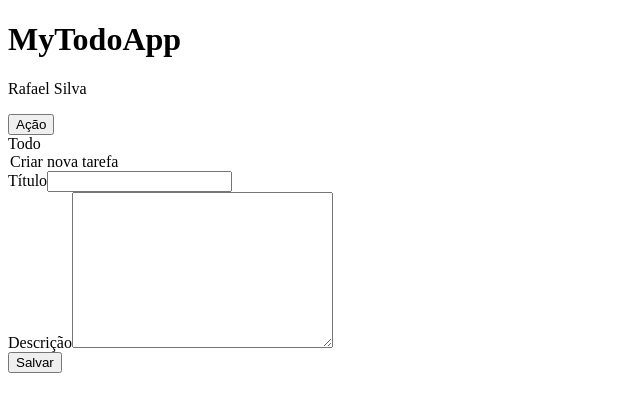
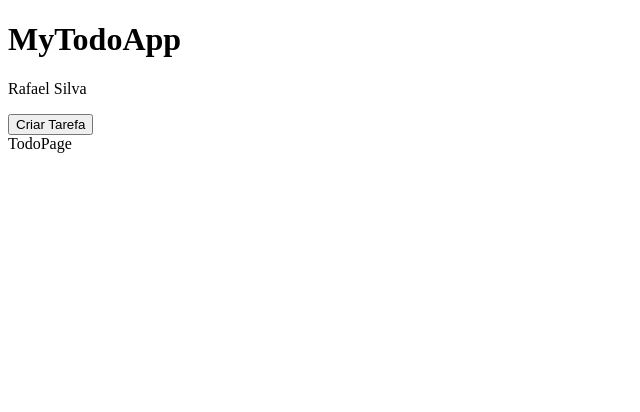
Before and after one commit to rsilvagit/FullStack-SENAI-M03S04, a React (Vite) app in the folder my-todo-list/: page /todo in a window 1280 px wide. Shown: the top 412 px of the page, without its empty margins (0-640 px from the left). Built offline with nearby package versions, Linux system fonts and the light colour scheme.

Commit message:
refatorando button criar tarefa

```diff
--- a/my-todo-list/src/layouts/Layout.jsx
+++ b/my-todo-list/src/layouts/Layout.jsx
@@ -1,14 +1,20 @@
 import React from 'react'
-import { Outlet } from 'react-router-dom'
+import { Outlet, useNavigate } from 'react-router-dom'
 import { HeaderComponent } from '../components/header/HeaderComponent'
+import ButtonComponent from '../components/button/ButtonComponent'
 
 export const Layout = () => {
+
+    const navigate = useNavigate();
+    const handleClick = () => {
+        navigate('todo');
+    }
   return (
     <div className='Layout'>
         <HeaderComponent/>
         <main className ='Main'>
             <div className='ActionContainer'>
-                <button>Ação</button>
+               <ButtonComponent onClick={handleClick}>Criar Tarefa</ButtonComponent>
             </div>
             <section className='MainContainer'>
                 <Outlet/>
--- a/my-todo-list/src/pages/todo/ToDoPage.jsx
+++ b/my-todo-list/src/pages/todo/ToDoPage.jsx
@@ -2,8 +2,7 @@ import { FormComponent } from "../../components/form/FormComponent"
 export const ToDoPage = () => {
     return (
         <div>
-            Todo
-          <FormComponent/>
+            TodoPage
         </div>
 
     )
```
